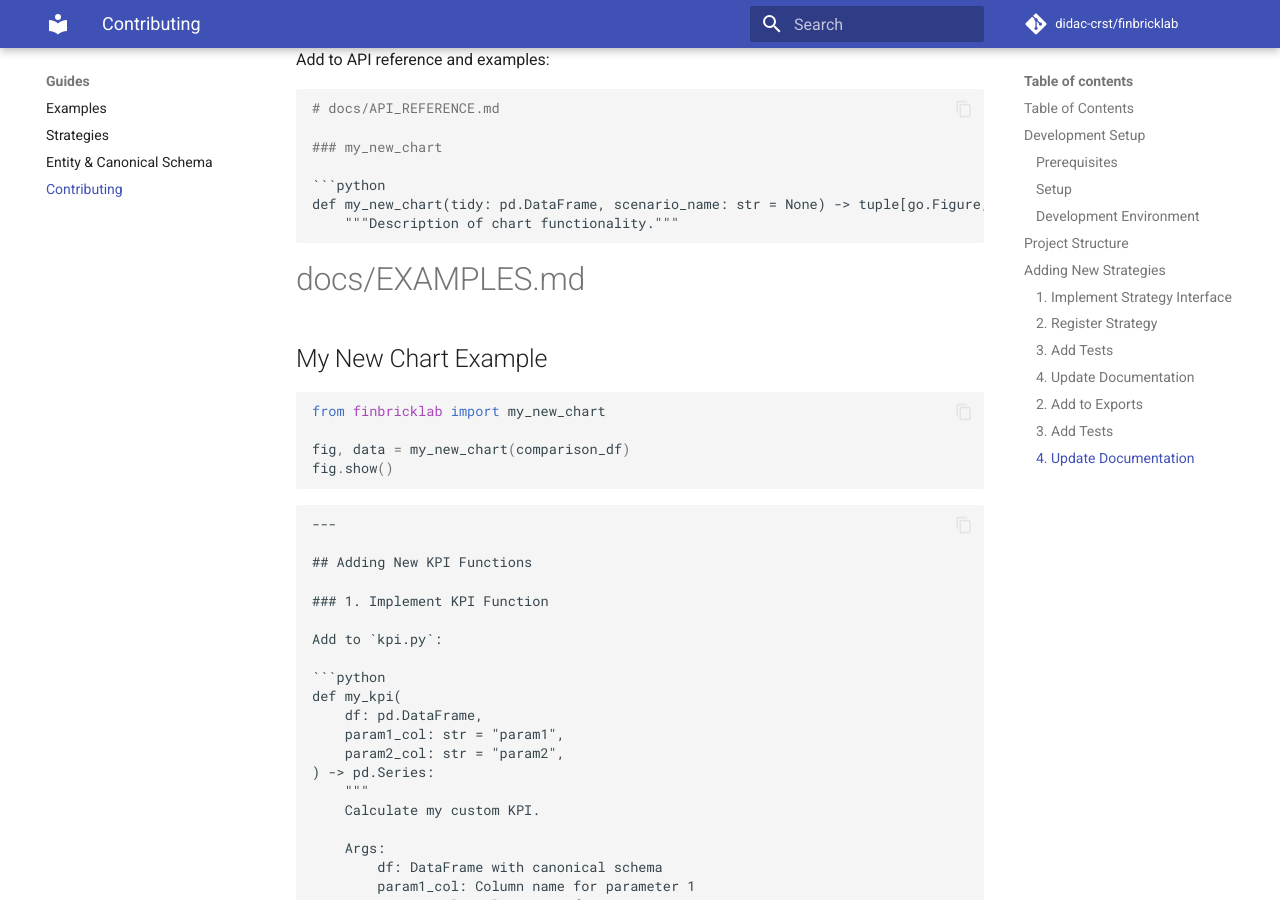
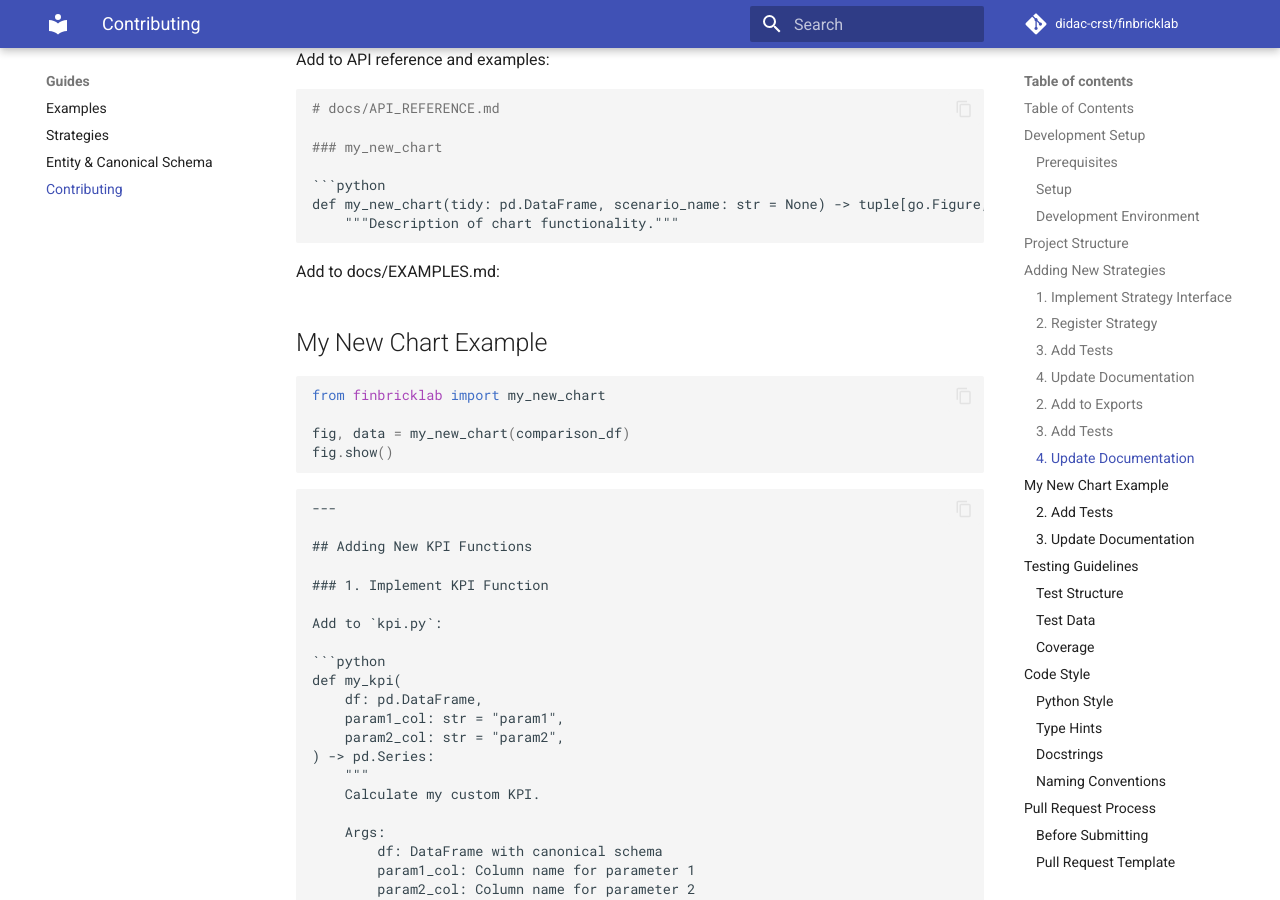
Before and after one commit to didac-crst/finbricklab, an MkDocs documentation site: the page built from docs/CONTRIBUTING.md, in a window 1280 px wide and 900 px high, scrolled down 5547 px. Built offline with MkDocs 1.6.1 and Material for MkDocs 9.7.7, drawn with Linux system fonts in a browser that asks for light colours; comment, search, counter and statistics services are not loaded.

Commit message:
Fix CONTRIBUTING.md documentation example
- Correct the EXAMPLES.md reference in 'Adding New Charts' section
- Change '# docs/EXAMPLES.md' to 'Add to docs/EXAMPLES.md:' for clarity
- The previous format incorrectly suggested replacing the file title
- Now correctly shows how to add content to existing EXAMPLES.md file

````diff
--- a/docs/CONTRIBUTING.md
+++ b/docs/CONTRIBUTING.md
@@ -279,7 +279,7 @@
     """Description of chart functionality."""
 ```
 
-# docs/EXAMPLES.md
+Add to docs/EXAMPLES.md:
 
 ## My New Chart Example
 
````
